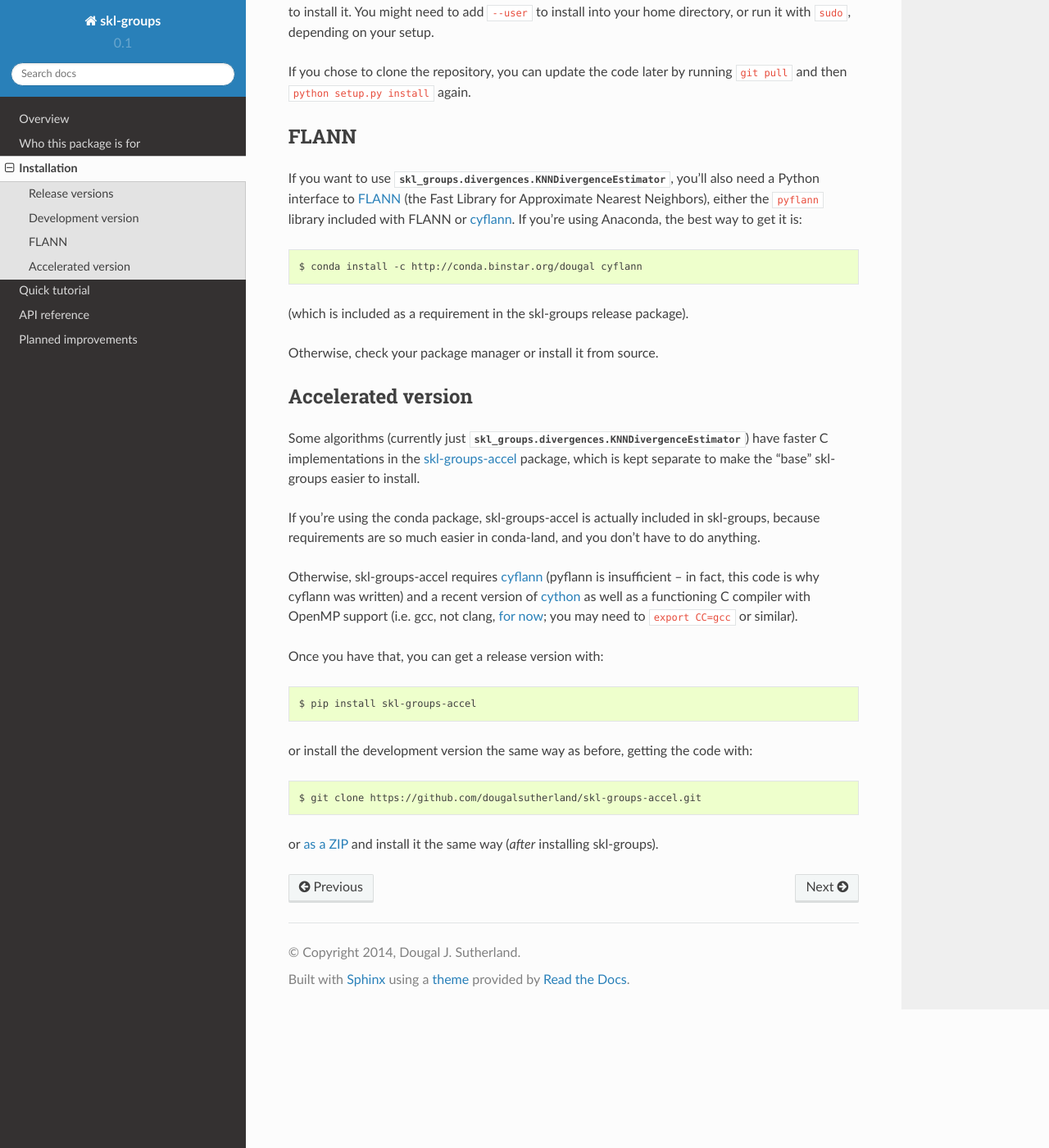
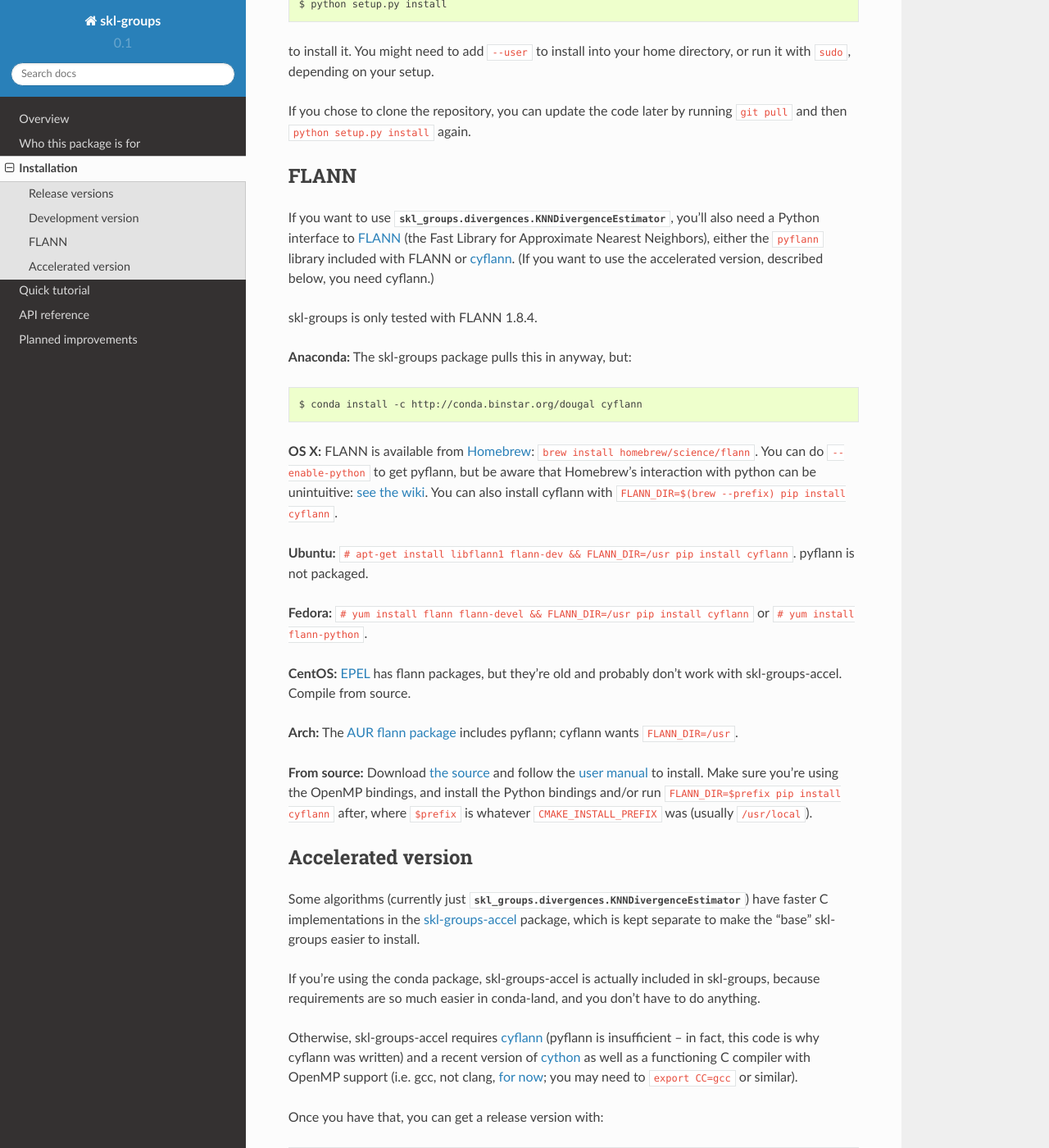
Before and after one commit to djsutherland/skl-groups, a Sphinx documentation site: the page built from docs/installation.rst, in a window 1280 px wide and 1400 px high, scrolled down 944 px. Shown: the whole window at 82% size. Built offline with Sphinx 7.4.7 and the Read the Docs theme 2.0.0, drawn with Linux system fonts in a browser that asks for light colours; some of the changed text lies outside the part shown.

Commit message:
more thorough directions for flann installation

```diff
--- a/docs/installation.rst
+++ b/docs/installation.rst
@@ -27,6 +27,8 @@ The released version of skl-groups is available via pypi::
 or, if you use Anaconda, via my binstar channel::
 
     $ conda install -c http://conda.binstar.org/dougal skl-groups
+
+The conda install includes skl-groups-accel, described below.
 
 At this point, there's nothing special about the releases other than that
 they're easier to install.
@@ -63,13 +65,52 @@ you'll also need a Python interface to
 (the Fast Library for Approximate Nearest Neighbors),
 either the ``pyflann`` library included with FLANN or
 `cyflann <https://github.com/dougalsutherland/cyflann/>`_.
-If you're using Anaconda, the best way to get it is::
+(If you want to use the accelerated version, described below, you need cyflann.)
+
+skl-groups is only tested with FLANN 1.8.4.
+
+
+**Anaconda:**
+The skl-groups package pulls this in anyway, but::
 
     $ conda install -c http://conda.binstar.org/dougal cyflann
 
-(which is included as a requirement in the skl-groups release package).
 
-Otherwise, check your package manager or install it from source.
+**OS X:**
+FLANN is available from `Homebrew <http://brew.sh/>`_:
+``brew install homebrew/science/flann``.
+You can do ``--enable-python`` to get pyflann, but be aware that
+Homebrew's interaction with python can be unintuitive:
+`see the wiki <https://github.com/Homebrew/homebrew/wiki/Homebrew-and-Python#homebrew-provided-python-bindings>`_.
+You can also install cyflann with
+``FLANN_DIR=$(brew --prefix) pip install cyflann``.
+
+
+**Ubuntu:**
+``# apt-get install libflann1 flann-dev && FLANN_DIR=/usr pip install cyflann``.
+pyflann is not packaged.
+
+
+**Fedora:**
+``# yum install flann flann-devel && FLANN_DIR=/usr pip install cyflann``
+or ``# yum install flann-python``.
+
+**CentOS:**
+`EPEL <https://fedoraproject.org/wiki/EPEL>`_ has flann packages,
+but they're old and probably don't work with skl-groups-accel.
+Compile from source.
+
+**Arch:**
+The `AUR flann package <https://aur.archlinux.org/packages/flann/>`_ includes pyflann; cyflann wants ``FLANN_DIR=/usr``.
+
+
+**From source:**
+Download `the source <http://www.cs.ubc.ca/research/flann/#download>`_
+and follow the `user manual <http://www.cs.ubc.ca/research/flann/uploads/FLANN/flann_manual-1.8.4.pdf>`_ to install.
+Make sure you're using the OpenMP bindings,
+and install the Python bindings and/or run
+``FLANN_DIR=$prefix pip install cyflann`` after,
+where ``$prefix`` is whatever ``CMAKE_INSTALL_PREFIX`` was (usually ``/usr/local``).
 
 
 Accelerated version
@@ -101,5 +142,5 @@ or install the development version the same way as before, getting the code with
 
     $ git clone https://github.com/dougalsutherland/skl-groups-accel.git
 
-or `as a ZIP <https://github.com/dougalsutherland/skl-groups/archive/master.zip>`_
+or `get the ZIP <https://github.com/dougalsutherland/skl-groups-accel/archive/master.zip>`_
 and install it the same way (*after* installing skl-groups).
```
